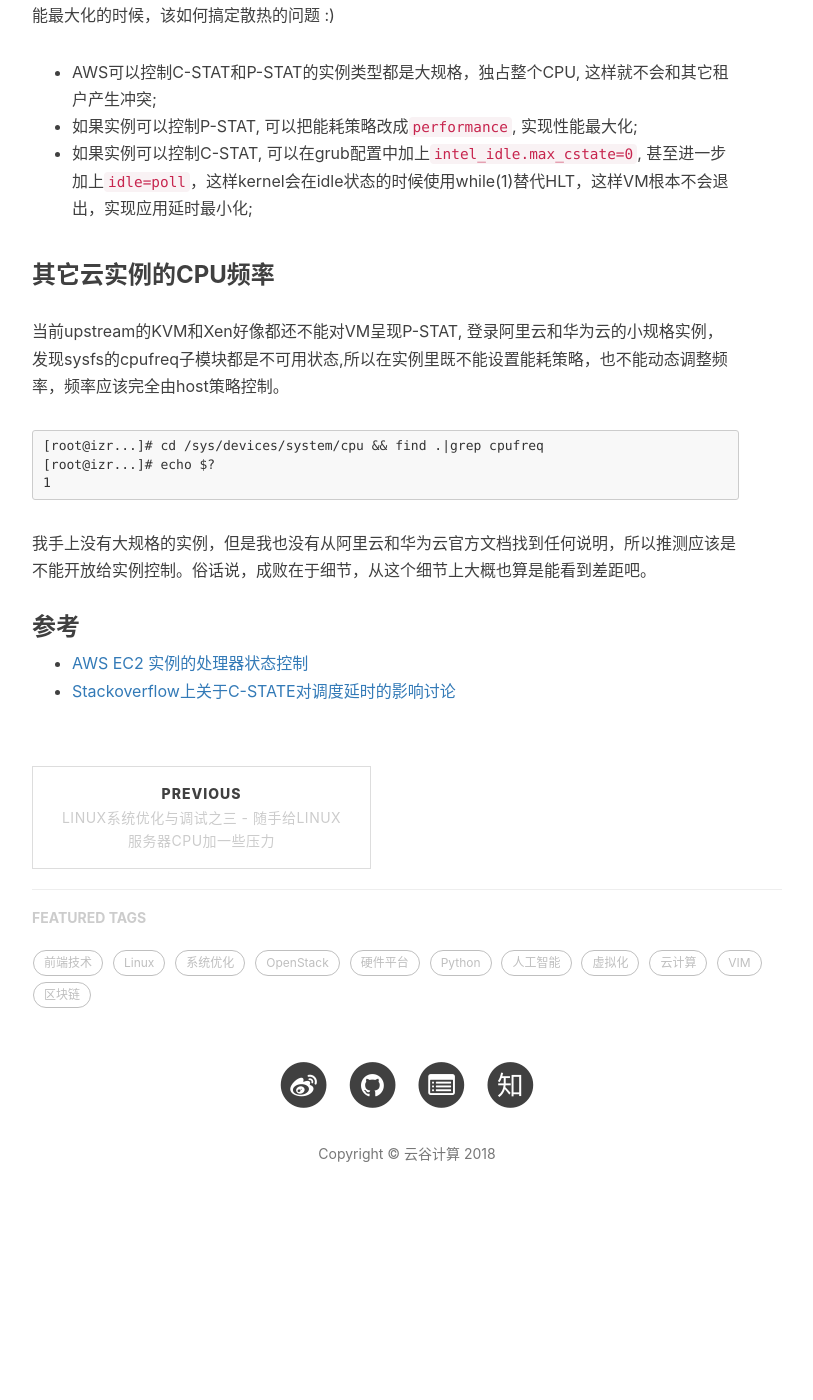
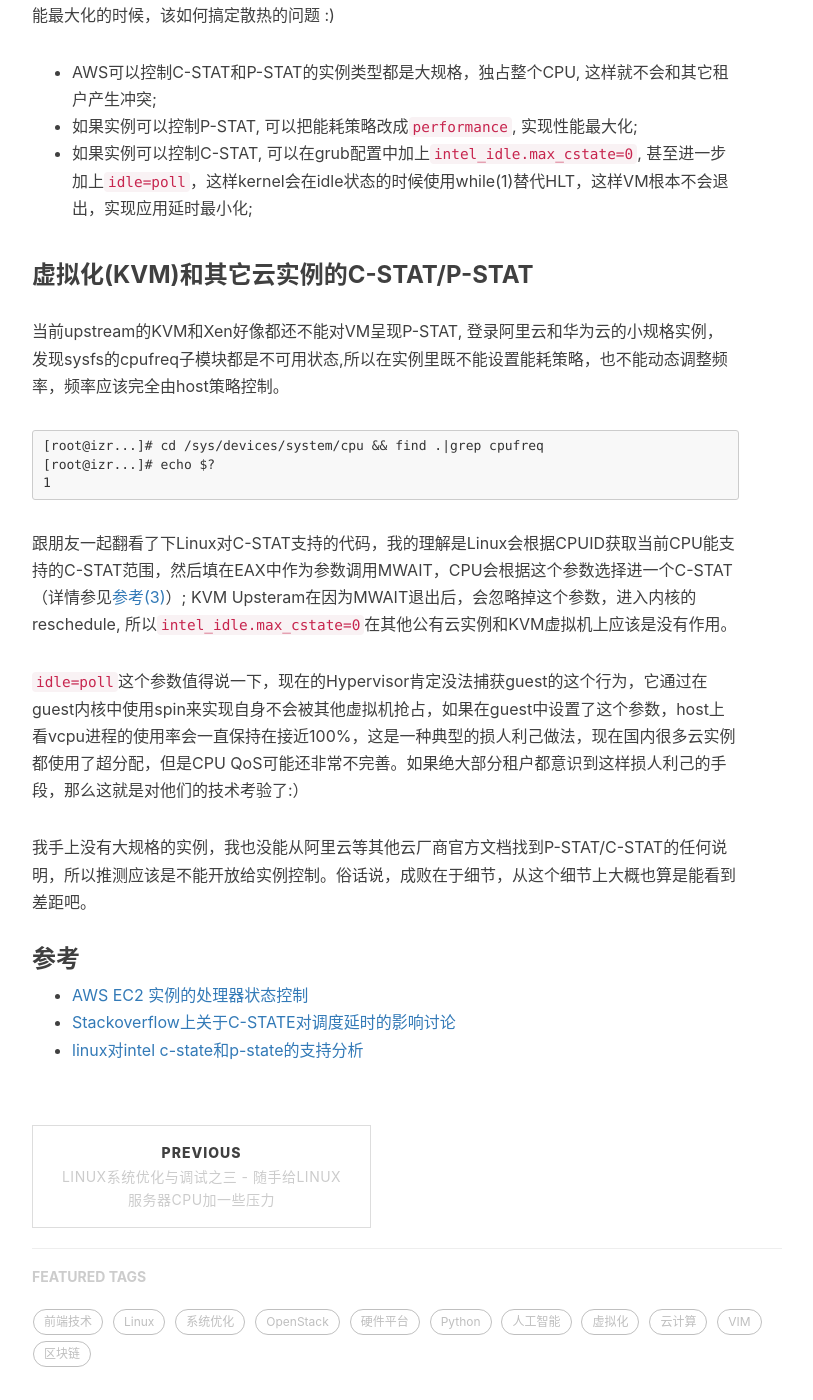
Before and after one commit to luohao-brian/luohao-brian.github.io, a Jekyll site: the page built from _posts/2018-07-28-Linux系统优化与调试之四 : 云上云下的CPU频率.md, in a window 1280 px wide and 1400 px high, scrolled down 5569 px. Shown: the whole window, without its empty margins (233-1046 px from the left). Built offline with Jekyll 4.4.1, drawn with Linux system fonts in a browser that asks for light colours; comment, search, counter and statistics services are not loaded; before the commit the page ends 6827 px from its top, so only the background shows below that.

Commit message:
更新文章补充C-STAT详细说明和参考

````diff
--- a/_posts/2018-07-28-Linux系统优化与调试之四 : 云上云下的CPU频率.md
+++ b/_posts/2018-07-28-Linux系统优化与调试之四 : 云上云下的CPU频率.md
@@ -223,7 +223,7 @@ Intel将C-STAT和P-STAT设计用来帮助用户在功耗和性能上实现最佳
 * 如果实例可以控制P-STAT, 可以把能耗策略改成`performance`, 实现性能最大化;
 * 如果实例可以控制C-STAT, 可以在grub配置中加上`intel_idle.max_cstate=0`, 甚至进一步加上`idle=poll`，这样kernel会在idle状态的时候使用while(1)替代HLT，这样VM根本不会退出，实现应用延时最小化;
 
-### 其它云实例的CPU频率
+### 虚拟化(KVM)和其它云实例的C-STAT/P-STAT
 
 当前upstream的KVM和Xen好像都还不能对VM呈现P-STAT, 登录阿里云和华为云的小规格实例，发现sysfs的cpufreq子模块都是不可用状态,所以在实例里既不能设置能耗策略，也不能动态调整频率，频率应该完全由host策略控制。
 
@@ -233,8 +233,13 @@ Intel将C-STAT和P-STAT设计用来帮助用户在功耗和性能上实现最佳
 1
 ```
 
-我手上没有大规格的实例，但是我也没有从阿里云和华为云官方文档找到任何说明，所以推测应该是不能开放给实例控制。俗话说，成败在于细节，从这个细节上大概也算是能看到差距吧。
+跟朋友一起翻看了下Linux对C-STAT支持的代码，我的理解是Linux会根据CPUID获取当前CPU能支持的C-STAT范围，然后填在EAX中作为参数调用MWAIT，CPU会根据这个参数选择进一个C-STAT（详情参见[参考(3)](https://mp.weixin.qq.com/s/n7ZGZ324mPwu6WttdQSMCw)）; KVM Upsteram在因为MWAIT退出后，会忽略掉这个参数，进入内核的reschedule, 所以`intel_idle.max_cstate=0`在其他公有云实例和KVM虚拟机上应该是没有作用。
+
+`idle=poll`这个参数值得说一下，现在的Hypervisor肯定没法捕获guest的这个行为，它通过在guest内核中使用spin来实现自身不会被其他虚拟机抢占，如果在guest中设置了这个参数，host上看vcpu进程的使用率会一直保持在接近100%，这是一种典型的损人利己做法，现在国内很多云实例都使用了超分配，但是CPU QoS可能还非常不完善。如果绝大部分租户都意识到这样损人利己的手段，那么这就是对他们的技术考验了:）
+
+我手上没有大规格的实例，我也没能从阿里云等其他云厂商官方文档找到P-STAT/C-STAT的任何说明，所以推测应该是不能开放给实例控制。俗话说，成败在于细节，从这个细节上大概也算是能看到差距吧。
 
 ### 参考
 - [AWS EC2 实例的处理器状态控制](https://docs.aws.amazon.com/zh_cn/AWSEC2/latest/UserGuide/processor_state_control.html)
 - [Stackoverflow上关于C-STATE对调度延时的影响讨论](https://stackoverflow.com/questions/12111954/context-switches-much-slower-in-new-linux-kernels)
+- [linux对intel c-state和p-state的支持分析](https://mp.weixin.qq.com/s/n7ZGZ324mPwu6WttdQSMCw)
````
